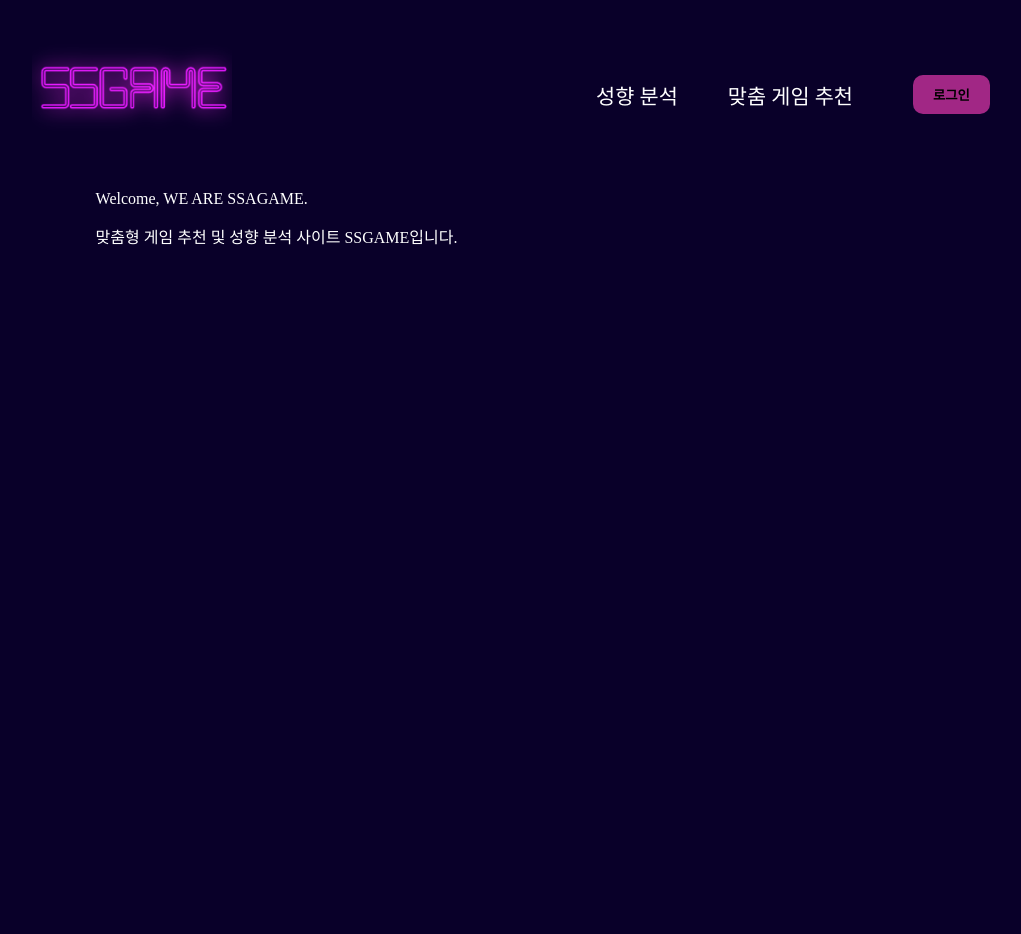
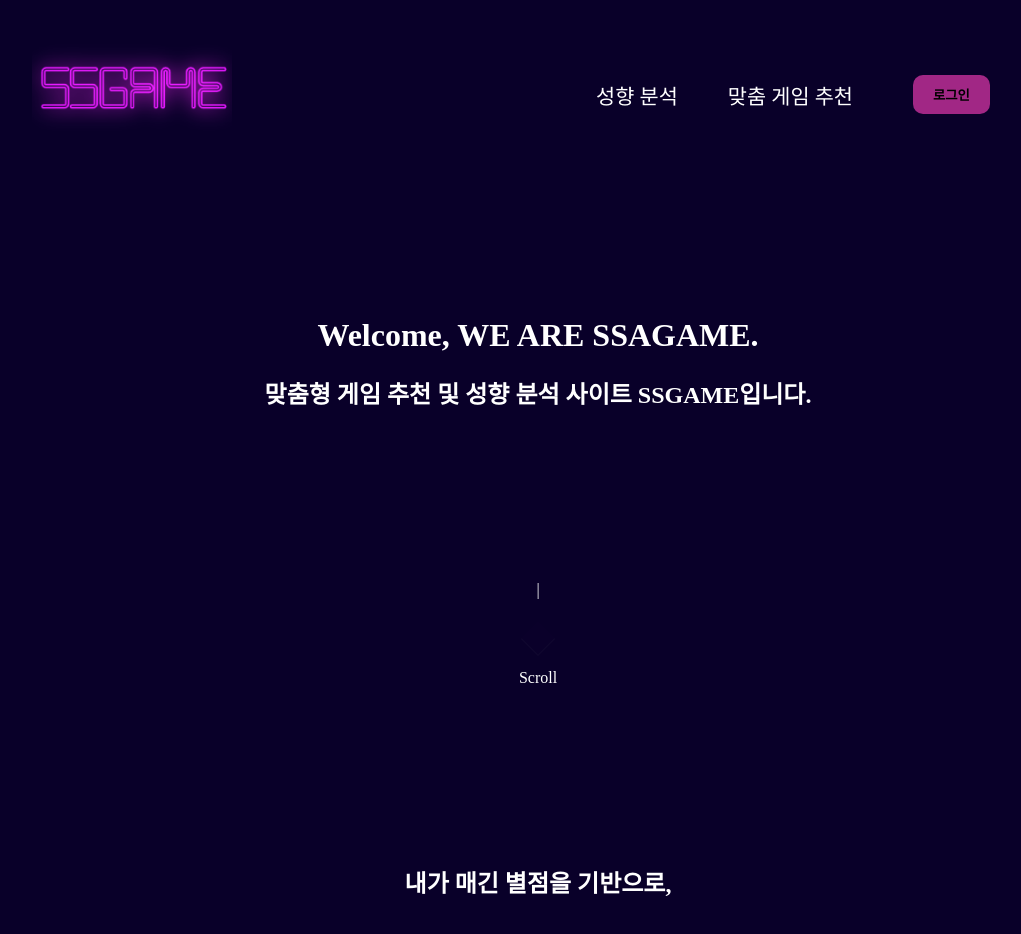
Before and after one commit to SSAFY-siXteam/SSGAME, a React (Create React App) app in the folder frontend/: page / in a window 1280 px wide. Shown: the top 934 px of the page, without its empty margins (102-1123 px from the left). Before the commit the page ends 800 px from the top, so only its background shows below. Built offline with nearby package versions, Linux system fonts and the light colour scheme; a web font is replaced by a local one.

Commit message:
[FE: 메인] 서비스 소개 구성

```diff
--- a/frontend/package.json
+++ b/frontend/package.json
@@ -17,9 +17,11 @@
     "react-cookie": "^4.1.1",
     "react-dom": "^17.0.2",
     "react-redux": "^7.2.6",
+    "react-reveal": "^1.2.2",
     "react-router": "^6.2.2",
     "react-router-dom": "^6.2.2",
     "react-scripts": "5.0.0",
+    "react-typist": "^2.0.5",
     "recharts": "^2.1.9",
     "redux-actions": "^2.6.5",
     "redux-devtools-extension": "^2.13.9",
--- /dev/null
+++ b/frontend/src/components/organisms/Fade/FadeModule.js
@@ -0,0 +1,47 @@
+import React from "react";
+import Fade from "react-reveal/Fade";
+import Bounce from "react-reveal/Bounce";
+import {
+  CenterWrapper,
+  ViewWrapper,
+  ScrollWrapper,
+  ScrollSpan,
+  MainTitle,
+} from "./style";
+import Typist from "react-typist";
+
+const FadeModule = () => {
+  return (
+    <div>
+      <CenterWrapper>
+        <Typist>
+          <MainTitle>
+            <h1>Welcome, WE ARE SSAGAME.</h1>
+            <h2>맞춤형 게임 추천 및 성향 분석 사이트 SSGAME입니다.</h2>
+          </MainTitle>
+        </Typist>
+        <div>
+          <ScrollSpan />
+          <ScrollWrapper>Scroll</ScrollWrapper>
+        </div>
+        <Fade left>
+          <ViewWrapper>
+            <h2>내가 매긴 별점을 기반으로,</h2>
+          </ViewWrapper>
+        </Fade>
+        <Fade right>
+          <ViewWrapper>
+            <h2>나에게 딱 맞는 게임을 추천받고 싶을 때</h2>
+          </ViewWrapper>
+        </Fade>
+        <Fade top>
+          <ViewWrapper>
+            <h2>내 게임 성향을 분석해서 볼 수 있습니다.</h2>
+          </ViewWrapper>
+        </Fade>
+      </CenterWrapper>
+    </div>
+  );
+};
+
+export default FadeModule;
--- /dev/null
+++ b/frontend/src/components/organisms/Fade/style.js
@@ -0,0 +1,52 @@
+import styled, { keyframes } from "styled-components";
+
+export const CenterWrapper = styled.div`
+  width: 100%;
+  text-align: center;
+`;
+
+export const ViewWrapper = styled.div`
+  /* display: table-cell;
+  vertical-align: middle; */
+  margin-top: 20%;
+  text-align: center;
+  height: 40vh;
+  /* border: solid white; */
+`;
+
+export const MainTitle = styled(ViewWrapper)`
+  height: 33vh;
+`;
+
+const sdb = keyframes`
+0% {
+    transform: rotate(-45deg) translate(0, 0);
+    opacity: 0;
+  }
+  50% {
+    opacity: 1;
+  }
+  100% {
+    transform: rotate(-45deg) translate(-20px, 20px);
+    opacity: 0;
+  }
+`;
+
+export const ScrollSpan = styled.span`
+  position: absolute;
+
+  left: 50%;
+  width: 24px;
+  height: 24px;
+  margin-left: -12px;
+  border-left: 1px solid #fff;
+  border-bottom: 1px solid #fff;
+  -webkit-transform: rotate(-45deg);
+  transform: rotate(-45deg);
+  animation: ${sdb} 1.5s infinite;
+  box-sizing: border-box;
+`;
+
+export const ScrollWrapper = styled.div`
+  padding-top: 70px;
+`;
--- a/frontend/src/components/pages/Main/Main.js
+++ b/frontend/src/components/pages/Main/Main.js
@@ -1,10 +1,12 @@
 import React from "react";
+import FadeModule from "../../organisms/Fade/FadeModule";
 
 const Main = () => {
   return (
     <div>
-      <p>Welcome, WE ARE SSAGAME.</p>
-      <p>맞춤형 게임 추천 및 성향 분석 사이트 SSGAME입니다.</p>
+      {/* <p>Welcome, WE ARE SSAGAME.</p>
+      <p>맞춤형 게임 추천 및 성향 분석 사이트 SSGAME입니다.</p> */}
+      <FadeModule />
     </div>
   );
 };
```
Also changed, not shown: 2 other files (tests, documents, lock files or other folders).
